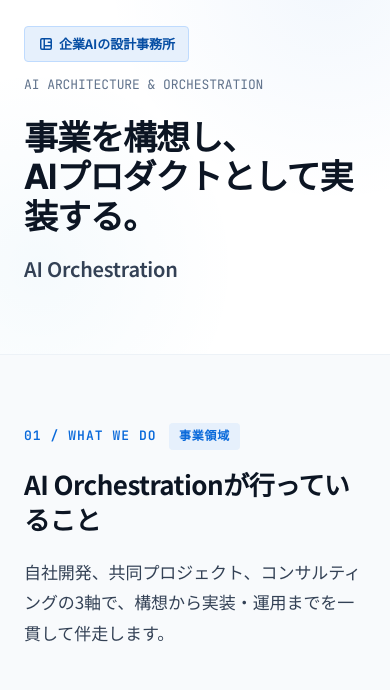
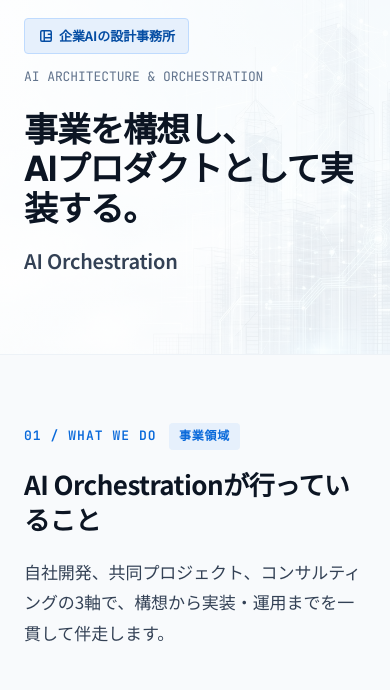
Before and after one commit to mkisama94/ai-orchestrations-lp, a website: page public/index.html in a window 390 px wide. Shown: the part 86-776 px from the top of the page. Drawn offline with Linux system fonts and the light colour scheme; a script that the page names is missing.

Commit message:
ヒーローセクションの背景画像を設定

```diff
--- a/public/styles.css
+++ b/public/styles.css
@@ -446,13 +446,18 @@ button, input, textarea, select {
    Section 1: Hero (Architectural Portfolio Concept)
    ========================================================================== */
 .hero-section {
-  padding-top: 7rem;
-  padding-bottom: 3rem;
+  padding-top: 8.5rem;
+  padding-bottom: 5.5rem;
   position: relative;
   overflow: hidden;
-  background: radial-gradient(circle at 85% 15%, rgba(9, 105, 218, 0.05) 0%, transparent 45%),
-              radial-gradient(circle at 10% 80%, rgba(2, 132, 199, 0.04) 0%, transparent 40%),
-              var(--bg-page);
+  background-color: var(--bg-page);
+  background-image:
+    linear-gradient(to bottom, rgba(255, 255, 255, 0.2) 0%, rgba(255, 255, 255, 0) 40%, rgba(255, 255, 255, 0.8) 80%, #ffffff 100%),
+    linear-gradient(to right, rgba(255, 255, 255, 0.95) 0%, rgba(255, 255, 255, 0.82) 40%, rgba(255, 255, 255, 0.25) 75%, rgba(255, 255, 255, 0) 100%),
+    url('images/hero-bg.jpg');
+  background-position: right center;
+  background-size: cover;
+  background-repeat: no-repeat;
 }
 
 .hero-inner {
@@ -1962,7 +1967,12 @@ button, input, textarea, select {
     padding: 4.5rem 0;
   }
   .hero-section {
-    padding-top: 7rem;
+    padding-top: 6.5rem;
+    padding-bottom: 3.5rem;
+    background-image:
+      linear-gradient(to bottom, rgba(255, 255, 255, 0.92) 0%, rgba(255, 255, 255, 0.85) 100%),
+      url('images/hero-bg.jpg');
+    background-position: right 15% center;
   }
   .hero-main-title {
     font-size: 2.125rem;
```
Also changed, not shown: public/images/hero-bg.jpg (added).
